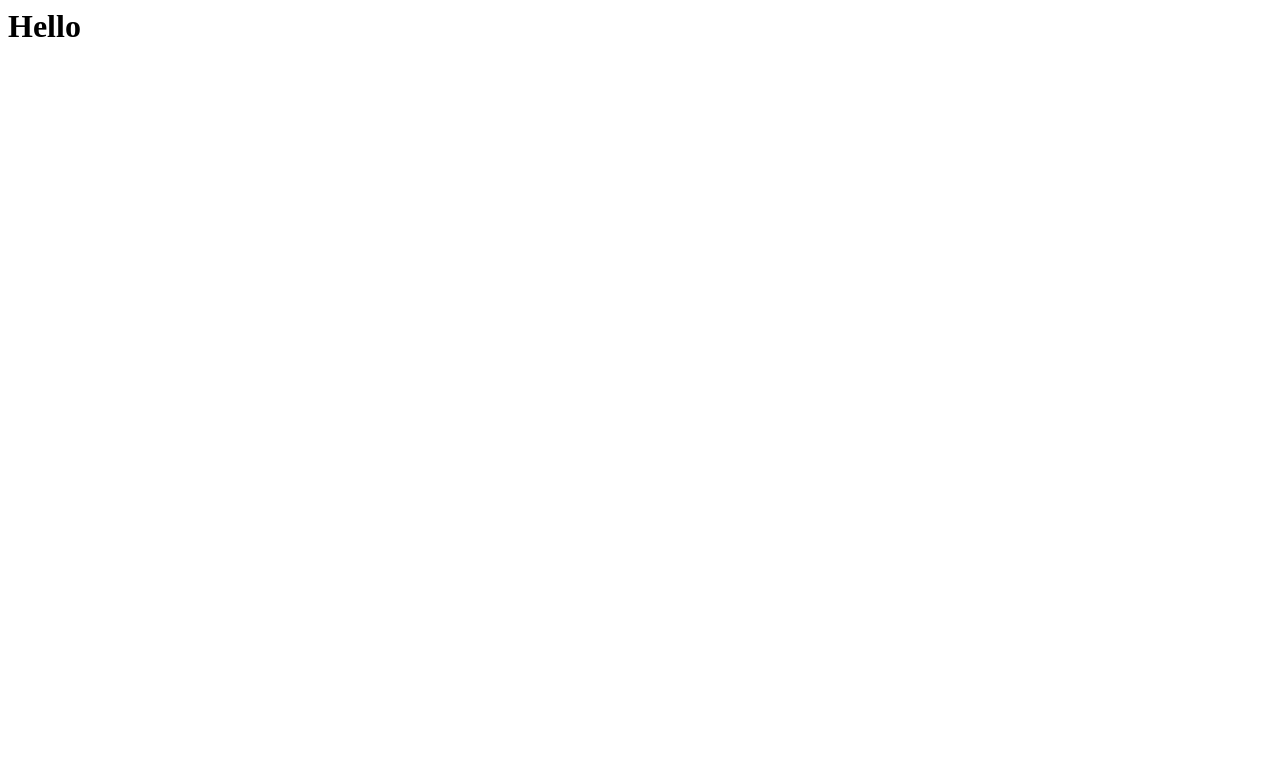
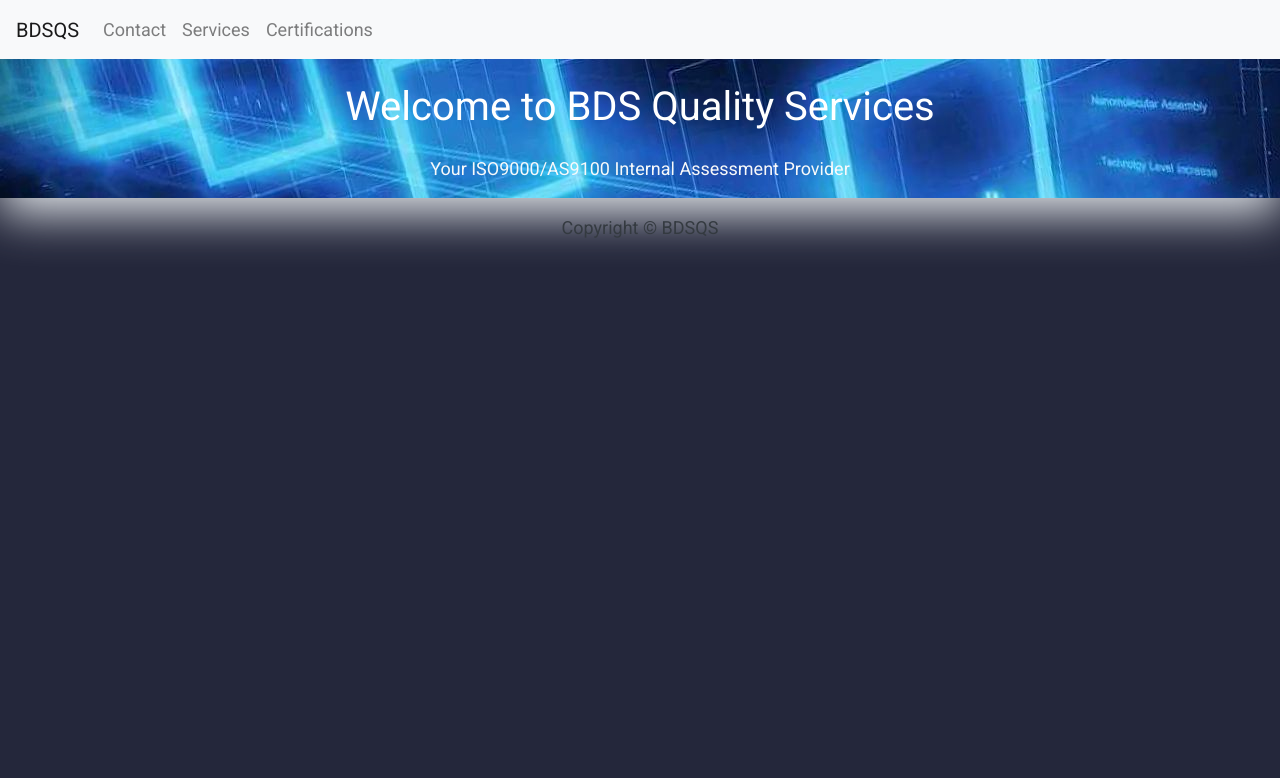
Before and after one commit to michaelbryanstark/bdsQualityServices, a Django app: page / in a window 1280 px wide. Before the commit the part shown is almost empty. Shown: the top 778 px of the page. Run offline with Django 3.2, Linux system fonts and the light colour scheme; some libraries are stand-ins or nearby versions.

Commit message:
added images and navbar

```diff
--- /dev/null
+++ b/main_app/templates/base.html
@@ -0,0 +1,49 @@
+<!DOCTYPE html>
+{% load static %}
+<html>
+
+    <head>
+        <title>BDSQS</title>
+        <link href="https://fonts.googleapis.com/css?family=Roboto:400,700" rel="stylesheet">
+        <meta name="google" content="notranslate" />
+        <meta name="viewport" content="width=device-width, initial-scale=1" />
+        <link rel="stylesheet" href="https://maxcdn.bootstrapcdn.com/bootstrap/4.0.0/css/bootstrap.min.css" integrity="sha384-Gn5384xqQ1aoWXA+058RXPxPg6fy4IWvTNh0E263XmFcJlSAwiGgFAW/dAiS6JXm"
+            crossorigin="anonymous" />
+    </head>
+
+    <body>
+        <nav class="navbar navbar-expand-lg navbar-light bg-light">
+            <a class="navbar-brand" href="#">BDSQS</a>
+            <button class="navbar-toggler" type="button" data-toggle="collapse" data-target="#navbarSupportedContent" aria-controls="navbarSupportedContent" aria-expanded="false" aria-label="Toggle navigation">
+              <span class="navbar-toggler-icon"></span>
+            </button>
+
+            <div class="collapse navbar-collapse" id="navbarSupportedContent">
+              <ul class="navbar-nav mr-auto">
+
+                <li class="nav-item">
+                  <a class="nav-link" href="#">Contact</a>
+                </li>
+                <li class="nav-item">
+                    <a class="nav-link" href="#">Services</a>
+                  </li>
+                  <li class="nav-item">
+                    <a class="nav-link" href="#">Certifications</a>
+                  </li>
+              </ul>
+
+            </div>
+          </nav>
+
+
+        {% block content %}
+        <!-- Content Goes here -->
+        {% endblock content %}
+        <footer class="py-3 bg-grey">
+            <p class="m-0 text-dark text-center ">Copyright &copy; BDSQS</p>
+        </footer>
+        <script src="https://code.jquery.com/jquery-3.2.1.slim.min.js" integrity="sha384-KJ3o2DKtIkvYIK3UENzmM7KCkRr/rE9/Qpg6aAZGJwFDMVNA/GpGFF93hXpG5KkN" crossorigin="anonymous"></script>
+        <script src="https://cdnjs.cloudflare.com/ajax/libs/popper.js/1.11.0/umd/popper.min.js" integrity="sha384-b/U6ypiBEHpOf/4+1nzFpr53nxSS+GLCkfwBdFNTxtclqqenISfwAzpKaMNFNmj4" crossorigin="anonymous"></script>
+        <script src="https://maxcdn.bootstrapcdn.com/bootstrap/4.0.0-beta/js/bootstrap.min.js" integrity="sha384-h0AbiXch4ZDo7tp9hKZ4TsHbi047NrKGLO3SEJAg45jXxnGIfYzk4Si90RDIqNm1" crossorigin="anonymous"></script>
+</body>
+</html>
--- a/main_app/templates/index.html
+++ b/main_app/templates/index.html
@@ -1,4 +1,52 @@
+{% extends "base.html" %}
+{% block content %}
+{% load static %}
+<style>
+    body {
+        font-family: "Roboto", sans-serif;
+        font-size: 18px;
+        background-color: rgb(36, 39, 59);
+    }
 
-{% block content %}
-<h1>Hello</h1>
+    .head_text {
+        color: white;
+    }
+
+    .card {
+        box-shadow: 0 16px 48px #E3E7EB;
+    }
+
+    .masthead {
+            background: #3398E1;
+            text-align:center;
+            height: auto;
+            box-shadow: 0 16px 48px #E3E7EB;
+            background: url("/static/images/header.jpg") 50% 0 no-repeat fixed;
+
+        }
+
+
+</style>
+
+<header class="masthead">
+    <div class="overlay"></div>
+    <div class="container">
+        <div class="row">
+            <div class=" col-md-8 col-md-10 mx-auto">
+                <div class="site-heading">
+
+                    <h1 class=" site-heading my-4 mt-3 text-white"> Welcome to BDS Quality Services </h1>
+                    <p class="text-light">Your ISO9000/AS9100 Internal Assessment Provider
+                    </p>
+                </div>
+            </div>
+        </div>
+    </div>
+</header>
+
+<!-- <div class="contact">
+    <p>Contact:</p>
+    <a href="mailto:bdstark@bdsqs.net">Email</a>
+    <p>Telephone: (203)321-6024</p>
+</div> -->
 {% endblock %}
```
Also changed, not shown: main_app/static/images/header.jpg (added), main_app/static/images/images.jpg (added), main_app/static/images/newHeader.png (added).
